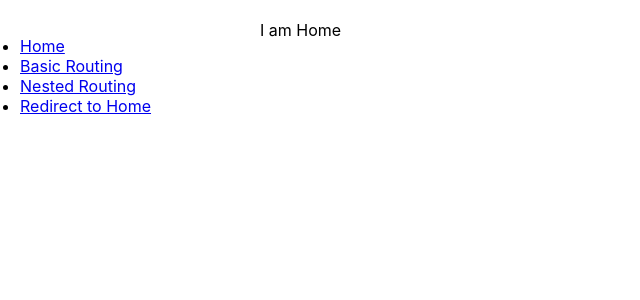
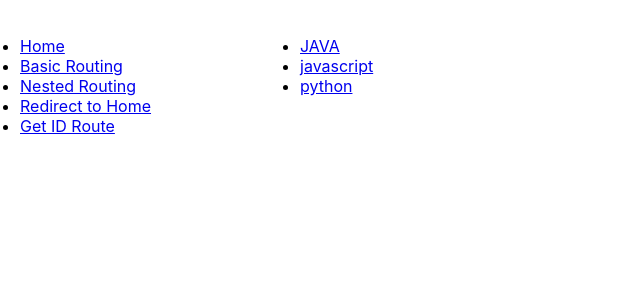
Before and after one commit to xujs0813/React-learning, a React (Create React App) app: page /getId in a window 1280 px wide. Shown: the top 300 px of the page, without its empty margins (0-640 px from the left). Built offline with nearby package versions, Linux system fonts and the light colour scheme.

Commit message:
add get url params

```diff
--- a/src/App.js
+++ b/src/App.js
@@ -2,6 +2,7 @@ import React from 'react';
 import { Link, Switch, Route } from 'react-router-dom'
 import BasicRouting from './Pages/RouterDemo/BasicRouting'
 import NestedRouting from './Pages/NestedRouting'
+import URLParams from './Pages/URLParams'
 import './App.css'
 import { Redirect } from 'react-router-dom/cjs/react-router-dom.min';
 
@@ -13,11 +14,13 @@ function App() {
         <li><Link to='/basic-routing'>Basic Routing</Link></li>
         <li><Link to='/users'>Nested Routing</Link></li>
         <li><Link to='/redirect'>Redirect to Home</Link></li>
+        <li><Link to='/getId'>Get ID Route</Link></li>
       </ul>
       <div className="content">
         <Switch>
           <Route path='/basic-routing'><BasicRouting></BasicRouting></Route>
           <Route path='/users'><NestedRouting></NestedRouting></Route>
+          <Route path='/getId'><URLParams></URLParams></Route>
           <Route path='/redirect'><RedirectTo></RedirectTo></Route>
           <Route path='/'><Home></Home></Route>
         </Switch>
--- /dev/null
+++ b/src/Pages/URLParams/index.js
@@ -0,0 +1,33 @@
+import React from 'react'
+import {
+    BrowserRouter as Router,
+    Link,
+    Route,
+    Switch,
+    useRouteMatch,
+    useParams
+} from 'react-router-dom'
+
+
+export default function URLParams(){
+    const {path} = useRouteMatch()
+    return (
+        <div>
+            <ul>
+                <li><Link to={`${path}/java`}>JAVA</Link></li>
+                <li><Link to={`${path}/javascript`}>javascript</Link></li>
+                <li><Link to={`${path}/python`}>python</Link></li>
+            </ul>
+            <Switch>
+                <Route path={`${path}/:id`}><GetId></GetId></Route>
+            </Switch>
+        </div>
+    )
+}
+
+function GetId(){
+    const params = useParams()
+    return (
+        <div>this ID is : {params.id}</div>
+    )
+}
```
